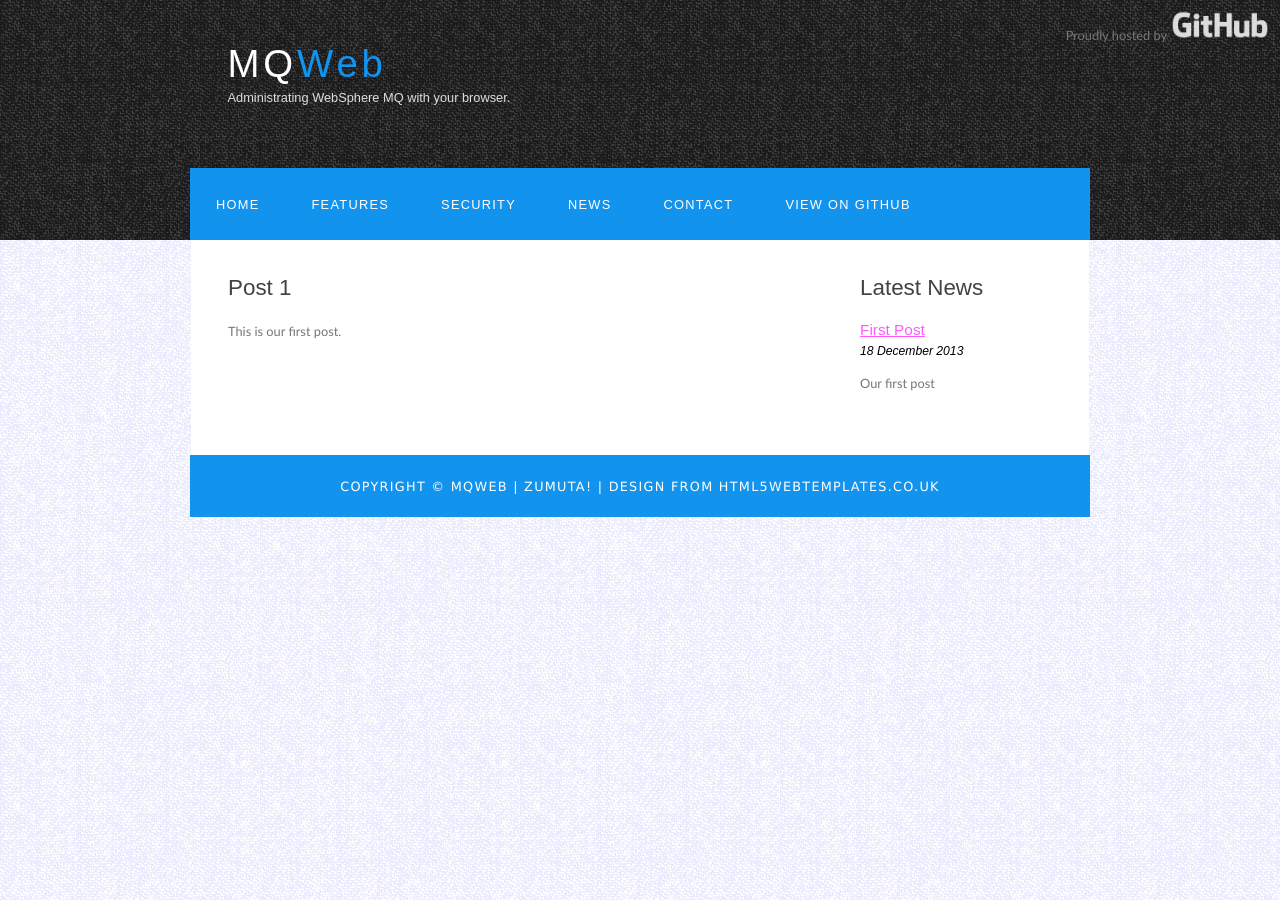
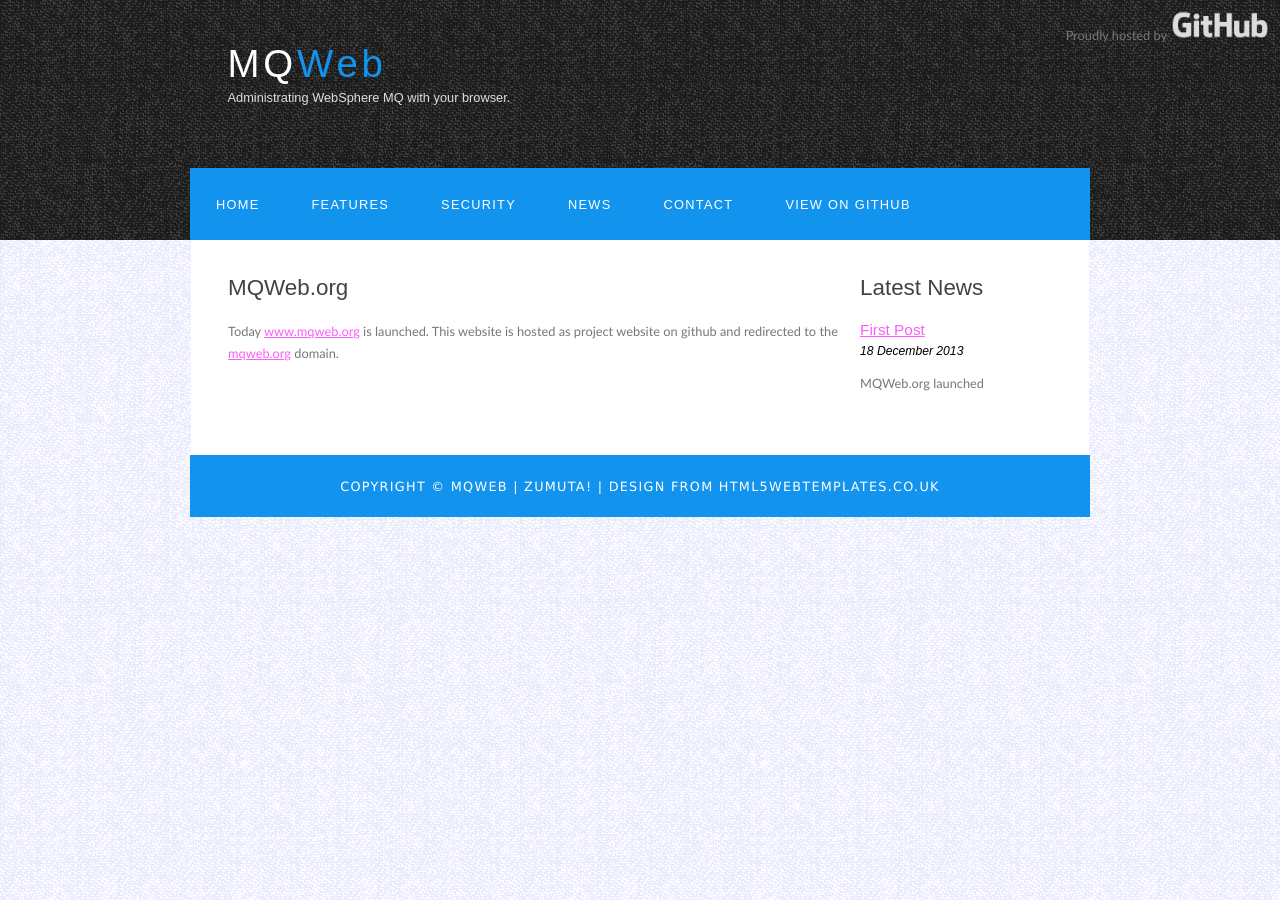
Before and after one commit to fbraem/mqweb, a Jekyll site: the page built from _posts/2013-12-18-First-post.md, in a window 1280 px wide. Built offline with Jekyll 4.4.1, drawn with Linux system fonts in a browser that asks for light colours.

```diff
--- a/_posts/2013-12-18-First-post.md
+++ b/_posts/2013-12-18-First-post.md
@@ -1,8 +1,9 @@
 ---
 layout: default
-excerpt: Our first post
+excerpt: MQWeb.org launched
 ---
-Post 1
-======
+MQWeb.org
+=========
 
-This is our first post.
+Today [www.mqweb.org](http://www.mqweb.org) is launched. This website is hosted as project website on
+github and redirected to the [mqweb.org](http://www.mqweb.org) domain.
```
